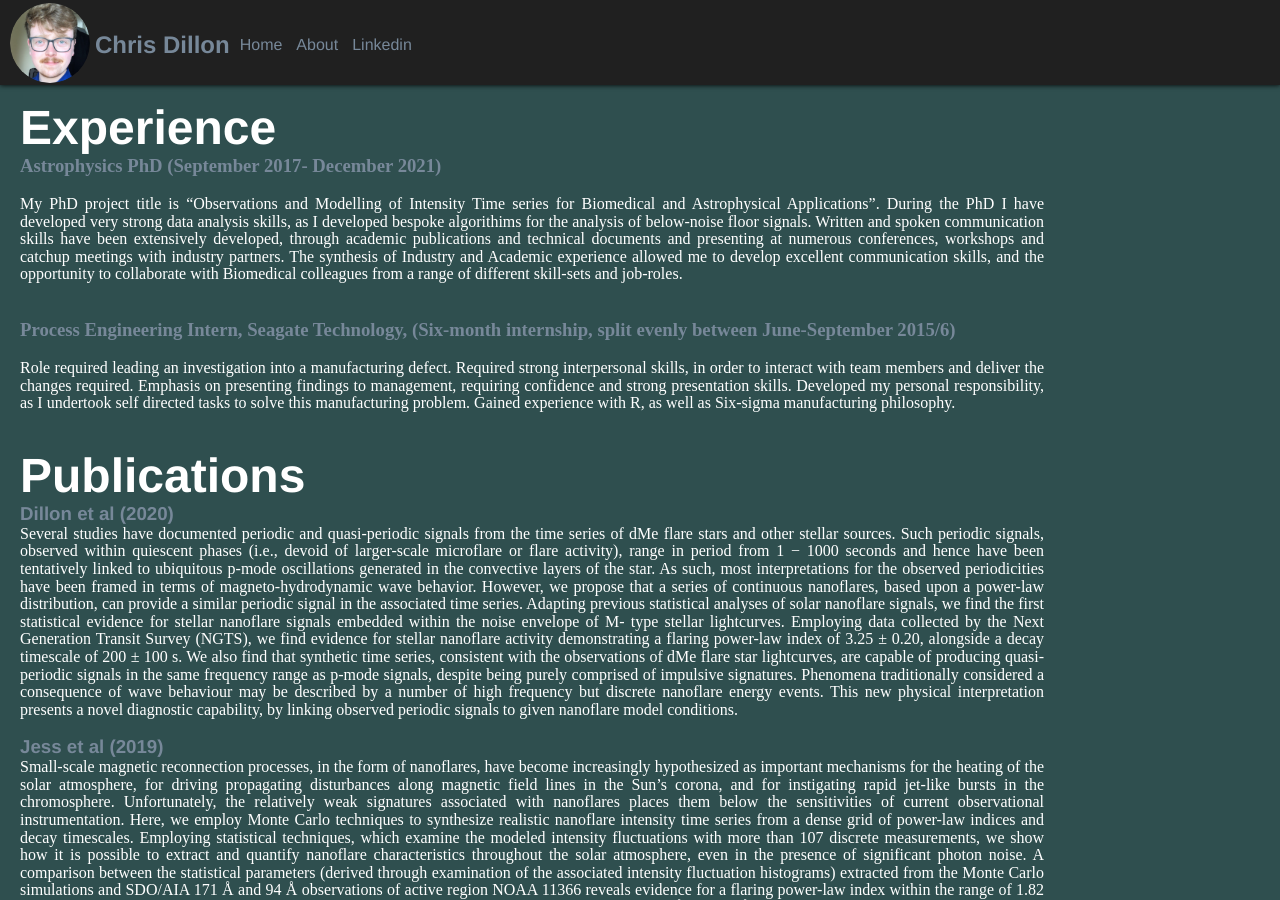
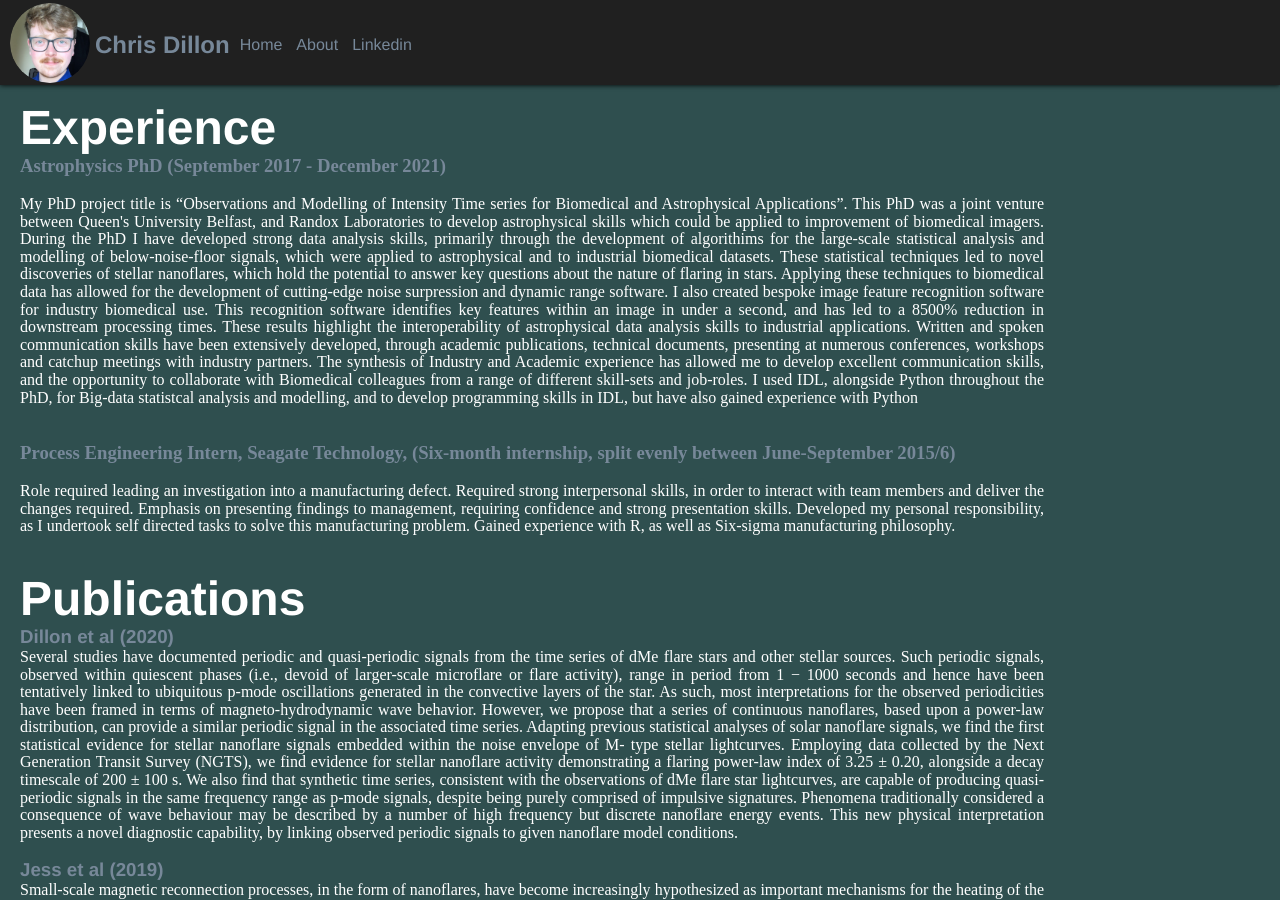
Before and after one commit to ChristopherJohnDillon/ChrisDillon.github.io, a Jekyll site: the page built from index.html, in a window 1280 px wide and 900 px high. Built offline with Jekyll 4.4.1, drawn with Linux system fonts in a browser that asks for light colours.

Commit message:
Update index.html
Added more info about My Phd

```diff
--- a/index.html
+++ b/index.html
@@ -8,18 +8,27 @@ title: Christopher Dillon
 <div class="Section">
 <h1>Experience</h1>
 
-<h3>Astrophysics PhD (September 2017-  December 2021)</h3>
+<h3>Astrophysics PhD (September 2017 -  December 2021)</h3>
 <br>
 <p>
 
 My PhD project title is <q>Observations and Modelling of Intensity Time series for Biomedical
-and Astrophysical Applications</q>. During the PhD I have developed very strong data analysis skills,
-as I developed bespoke algorithims for the analysis of below-noise floor signals. Written and spoken communication
-skills have been extensively developed, through academic publications and technical documents and presenting at numerous conferences,
+and Astrophysical Applications</q>. This PhD was a joint venture between Queen's University Belfast, and Randox Laboratories
+to develop astrophysical skills which could be applied to improvement of biomedical imagers.
+During the PhD I have developed strong data analysis skills,
+primarily through the development of algorithims for the large-scale statistical analysis and modelling of below-noise-floor signals,
+which were applied to astrophysical and to industrial biomedical datasets. These statistical techniques led to novel discoveries of stellar nanoflares,
+which hold the potential to answer key questions about the nature of flaring in stars. Applying these techniques to biomedical data has allowed
+for the development of cutting-edge noise surpression and dynamic range software.
+I also created bespoke image feature recognition software for industry biomedical use.
+This recognition software identifies key features within an image in under a second, and has led to a 8500% reduction in downstream processing times.
+These results highlight the interoperability of astrophysical data analysis skills to industrial applications.
+Written and spoken communication skills have been extensively developed, through academic publications,
+technical documents, presenting at numerous conferences,
 workshops and catchup meetings with industry partners.
-The synthesis of Industry and Academic experience allowed me to
-develop excellent communication skills, and the opportunity to collaborate with
-Biomedical colleagues from a range of different skill-sets and job-roles.
+The synthesis of Industry and Academic experience has allowed me to develop excellent communication skills, and the opportunity to collaborate with
+Biomedical colleagues from a range of different skill-sets and job-roles. I used IDL, alongside Python throughout the PhD, for Big-data statistcal analysis and modelling,
+and to develop programming skills in IDL, but have also gained experience with Python
 </p>
 
 <br>
@@ -132,4 +141,4 @@ Chemistry -A English Literature -A Maths -A  Physics -A
 
 
 
-        </div><!-- /.blurb -->
+</div><!-- /.blurb -->
```
